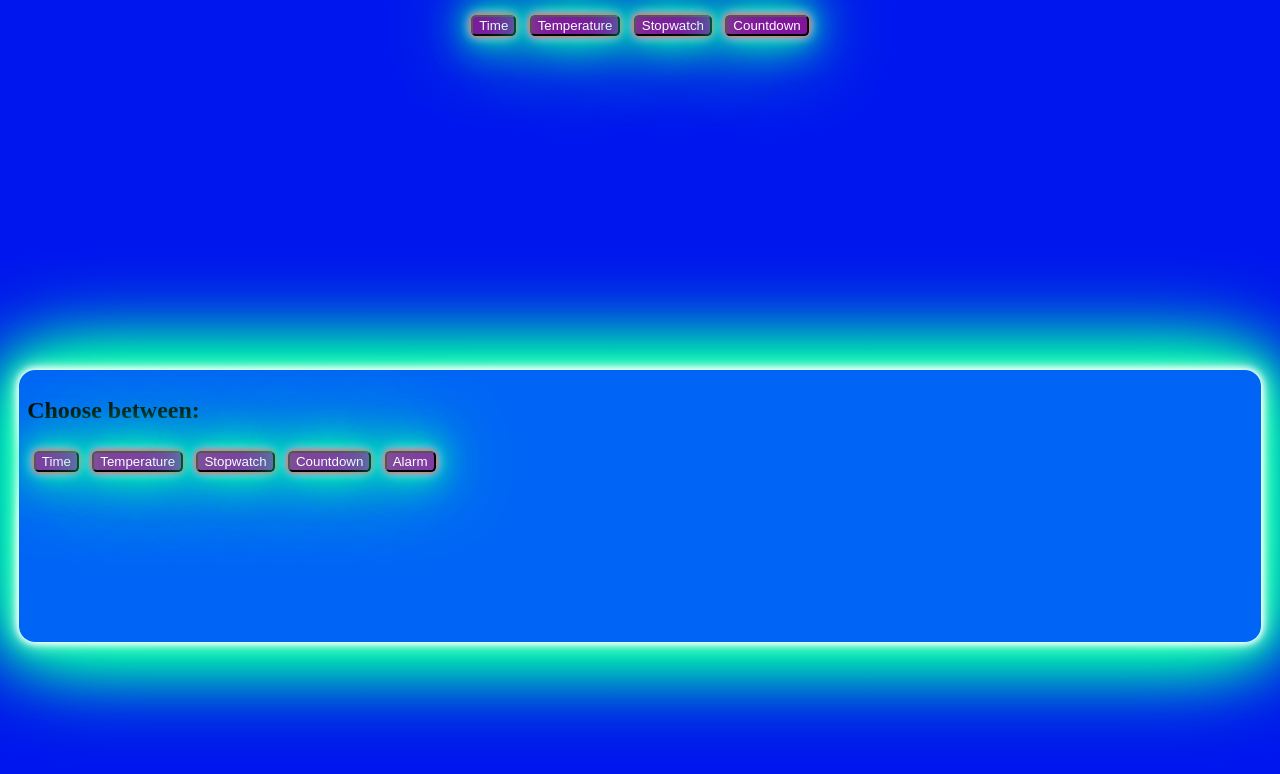
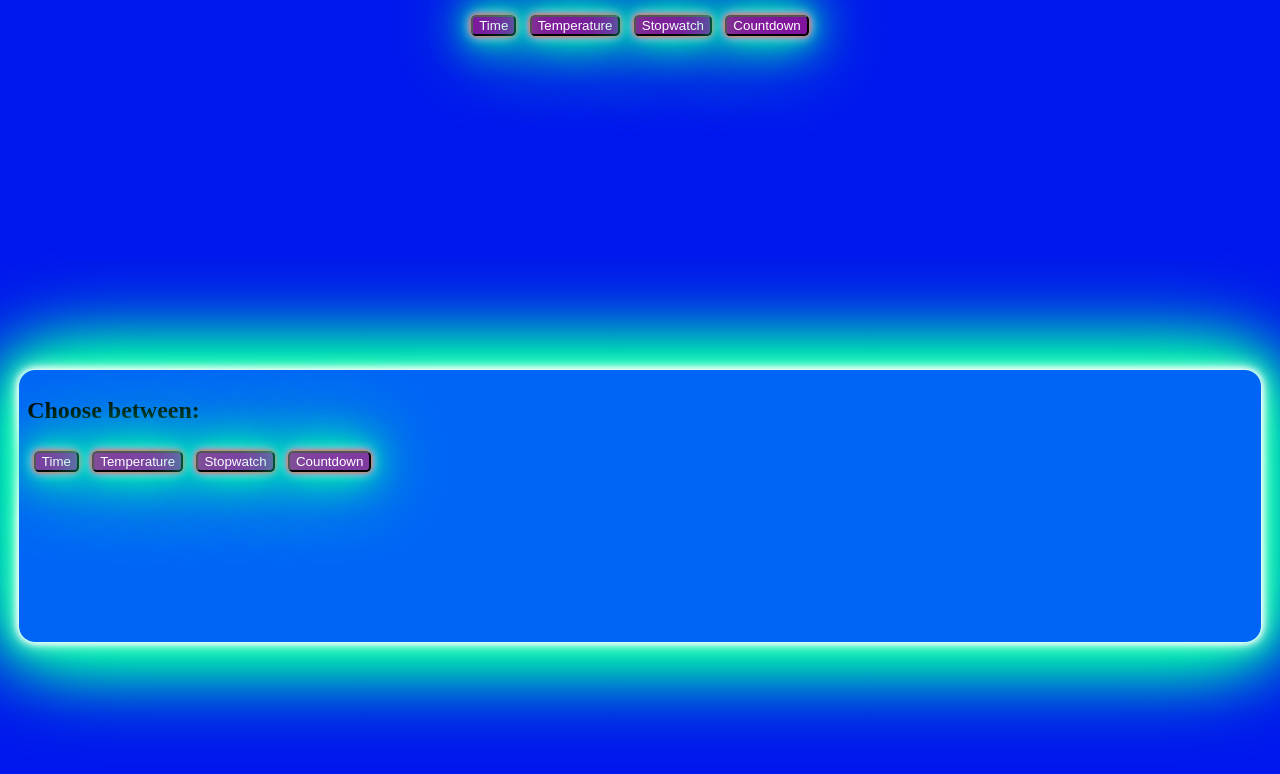
Before and after one commit to fliderman01/myclocks, a React (Create React App) app: page / in a window 1280 px wide. Shown: the top 774 px of the page. Built offline with nearby package versions, Linux system fonts and the light colour scheme.

Commit message:
gave functionality to Cover - 2 files modified

```diff
--- a/src/App.js
+++ b/src/App.js
@@ -27,7 +27,15 @@ export default function App(props) {
   };
 
   const show = () => {
-    if (display == 'cover') return <Cover />;
+    if (display == 'cover')
+      return (
+        <Cover
+          displayTime={displayTime}
+          displayTemp={displayTemp}
+          displayStWatch={displayStWatch}
+          displayCDown={displayCDown}
+        />
+      );
     else if (display == 'time') return <Time />;
     else if (display == 'temp') return <Temp />;
     else if (display == 'stopwatch') return <Stopwatch />;
--- a/src/components/Cover.js
+++ b/src/components/Cover.js
@@ -2,17 +2,22 @@ import React from 'react';
 import '../style.css';
 import './Cover.css';
 
-export default function Cover() {
+export default function Cover(props) {
   return (
-    <>
-      <article className="Cover">
-        <h1>Choose between:</h1>
-        <button cpassName="btn">Time</button>
-        <button cpassName="btn">Temperature</button>
-        <button cpassName="btn">Stopwatch</button>
-        <button cpassName="btn">Countdown</button>
-        <button cpassName="btn">Alarm</button>
-      </article>
-    </>
+    <article className="Cover">
+      <h1>Choose between:</h1>
+      <button cpassName="btn" onClick={() => props.displayTime()}>
+        Time
+      </button>
+      <button cpassName="btn" onClick={() => props.displayTemp()}>
+        Temperature
+      </button>
+      <button cpassName="btn" onClick={() => props.displayStWatch()}>
+        Stopwatch
+      </button>
+      <button cpassName="btn" onClick={() => props.displayCDown()}>
+        Countdown
+      </button>
+    </article>
   );
 }
```
